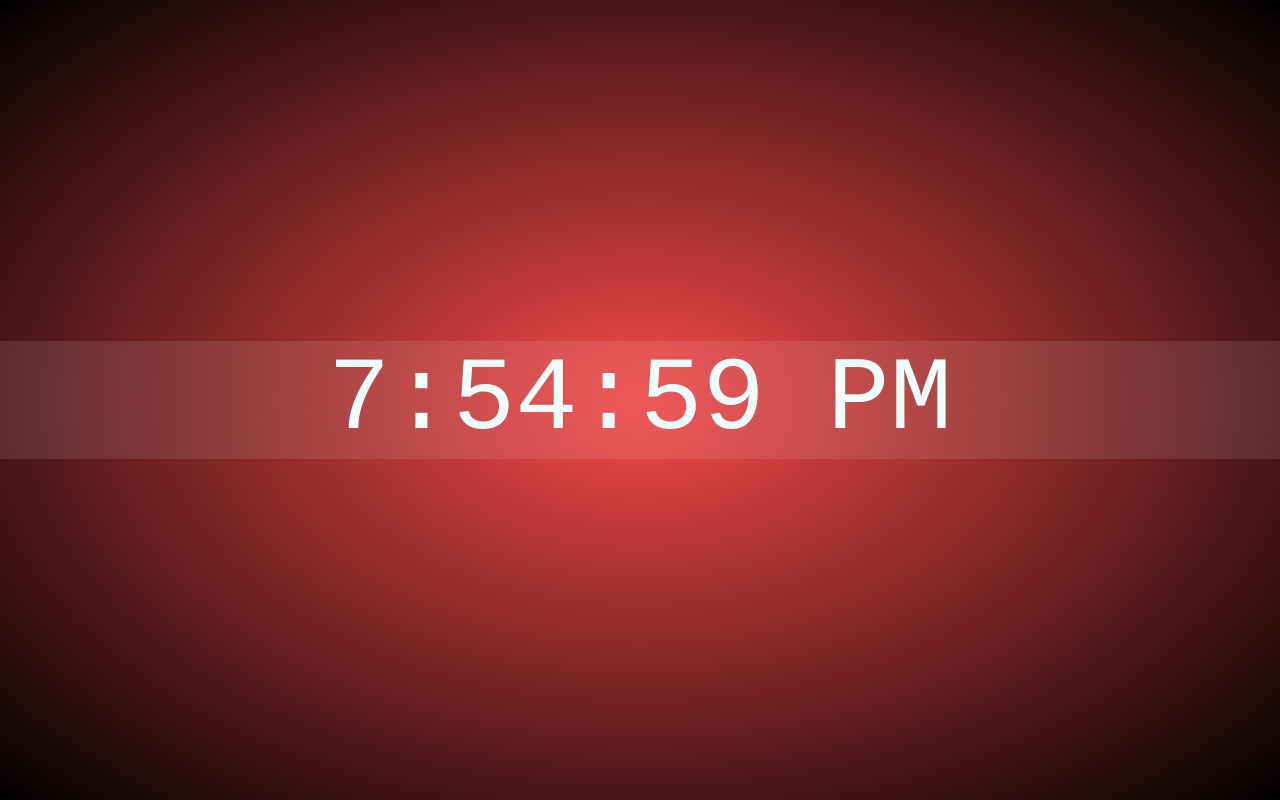
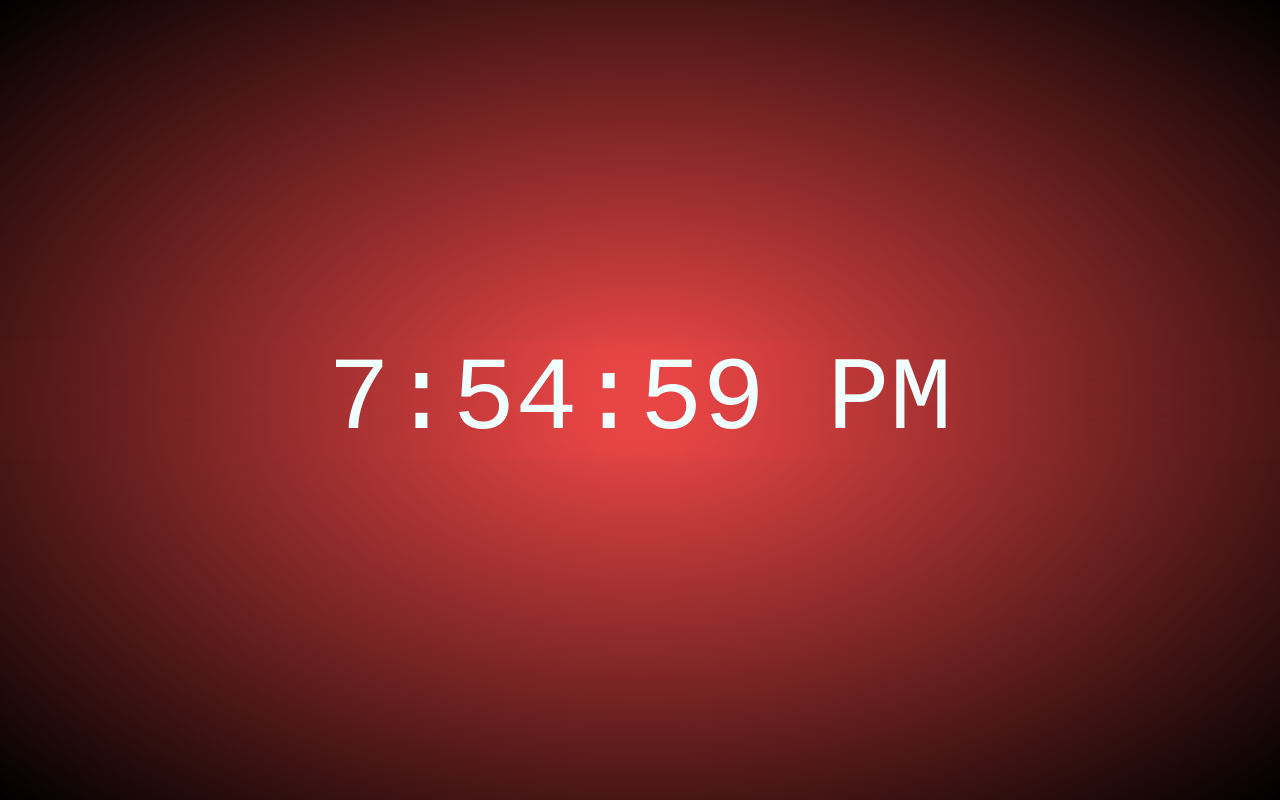
Before and after one commit to CinouAchilles/Online-Clock, a plain HTML site: page index.html in a window 1280 px wide. Drawn offline with Linux system fonts and the light colour scheme.

Commit message:
Update style.css

```diff
--- a/style.css
+++ b/style.css
@@ -13,6 +13,7 @@ body{
     background-size: cover;
     background: radial-gradient(black, transparent);
     background: radial-gradient(#f84a4a, black);
+    height:100vh;
 
 }
 
@@ -30,8 +31,8 @@ body{
     text-align: center;
     width: 100%;
     font-size: 8em;
-    background-color: hsla(0, 0%, 100%,0.1);
-    backdrop-filter: blur(100px);
+    /*background-color: hsla(0, 0%, 100%,0.1);*/
+    backdrop-filter: blur(50px);
     transition: all ease-in-out 0.5s;
 }
 
```
